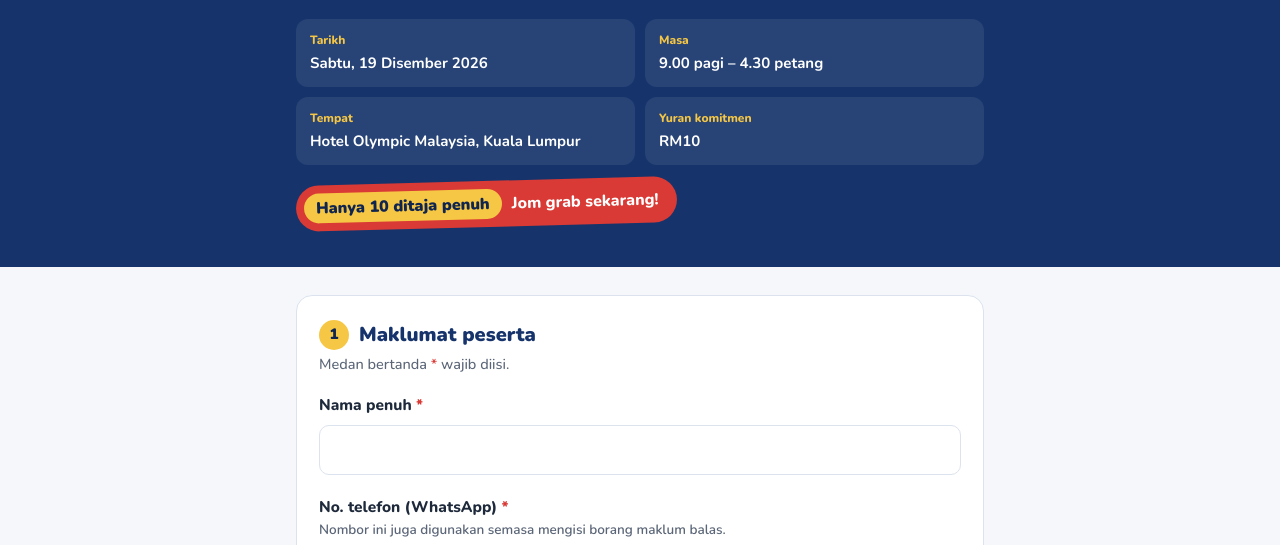
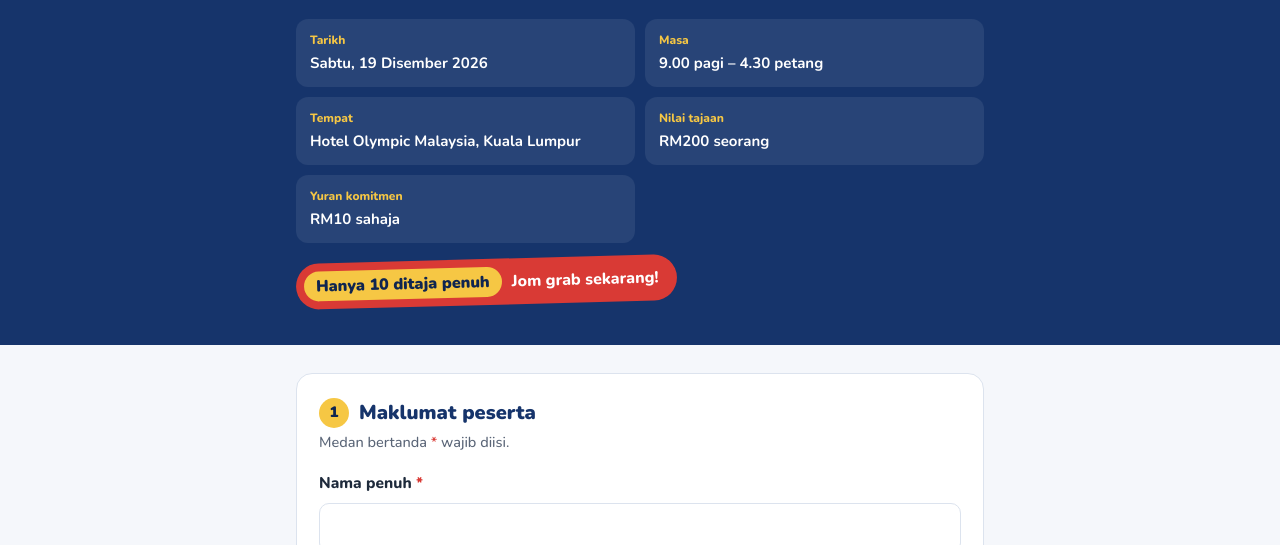
Before and after one commit to mawaddah-GH/pendaftaran-PKI-2026, a plain HTML site: page index.html in a window 1280 px wide. Shown: the part 249-794 px from the top of the page. Drawn offline with nearby package versions, Linux system fonts and the light colour scheme.

Commit message:
Papar nilai tajaan RM200 seorang
Co-Authored-By: Claude Opus 5.5 <noreply@anthropic.com>
Claude-Session: https://claude.ai/code/session_01S1YrUFCqq48X4saonoMQCL

```diff
--- a/index.html
+++ b/index.html
@@ -129,7 +129,8 @@ button[disabled]{opacity:.6;cursor:wait}
       <div class="fact"><b>Tarikh</b><span>Sabtu, 19 Disember 2026</span></div>
       <div class="fact"><b>Masa</b><span>9.00 pagi – 4.30 petang</span></div>
       <div class="fact"><b>Tempat</b><span>Hotel Olympic Malaysia, Kuala Lumpur</span></div>
-      <div class="fact"><b>Yuran komitmen</b><span>RM10</span></div>
+      <div class="fact"><b>Nilai tajaan</b><span>RM200 seorang</span></div>
+      <div class="fact"><b>Yuran komitmen</b><span>RM10 sahaja</span></div>
     </div>
     <div class="badge"><em>Hanya 10 ditaja penuh</em> Jom grab sekarang!</div>
   </div>
@@ -237,7 +238,7 @@ button[disabled]{opacity:.6;cursor:wait}
 
   <div class="sec">
     <h2><span class="n">5</span>Yuran komitmen</h2>
-    <p class="hint">Yuran komitmen <b>RM10</b> bagi mengesahkan tempat anda. Sila buat bayaran dan muat naik resit di bawah.</p>
+    <p class="hint">Nilai sebenar program ialah <b>RM200 seorang</b> dan ditaja sepenuhnya. Anda hanya perlu membayar yuran komitmen <b>RM10</b> untuk mengesahkan tempat. Sila buat bayaran dan muat naik resit di bawah.</p>
     <div class="bank">
       <div class="row"><span>Jumlah</span><b class="amt">RM10.00</b></div>
       <div class="row"><span>Bank</span><b>Maybank Islamic</b></div>
```
